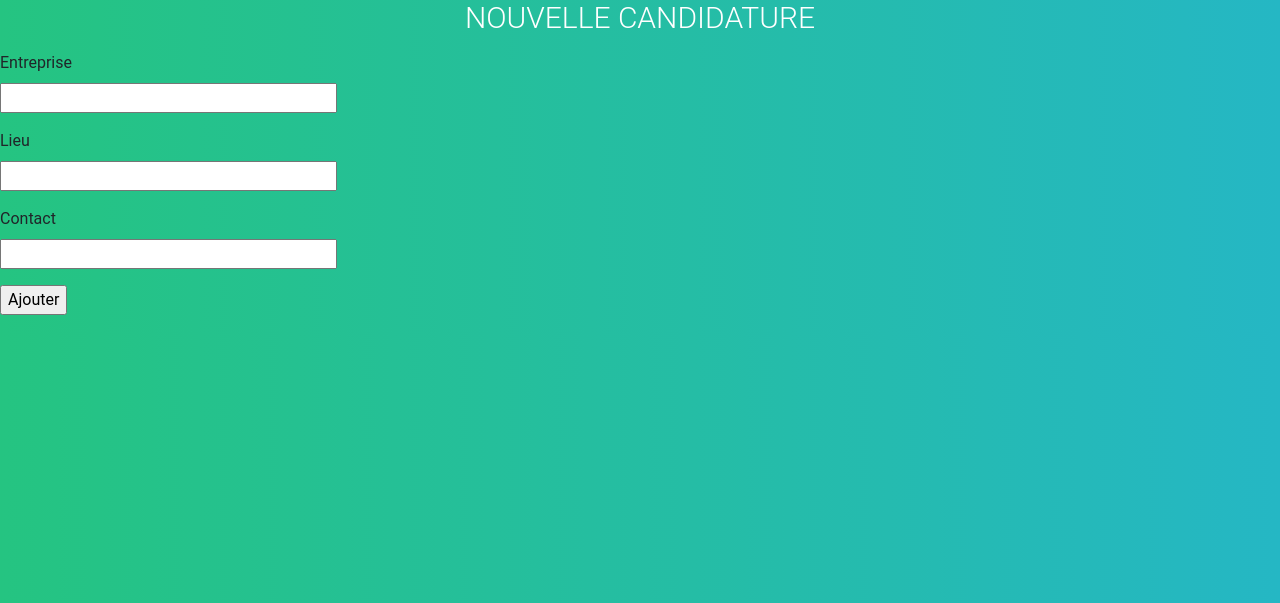
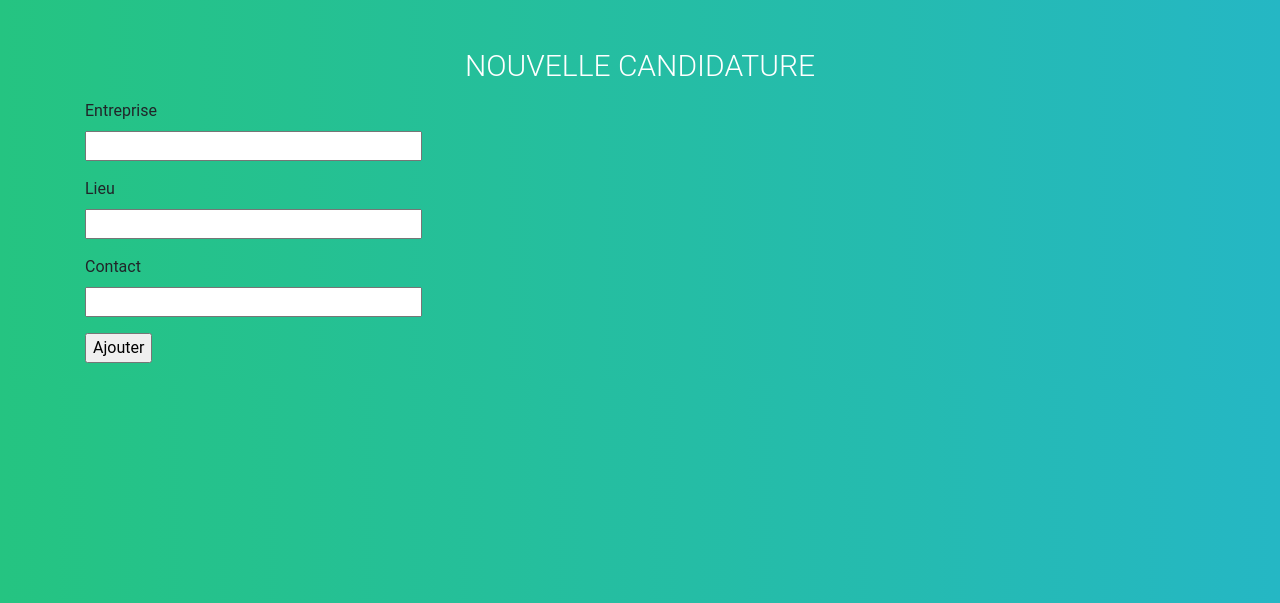
Before and after one commit to yayahamour/candi-app, a Flask app: page /candidature in a window 1280 px wide. Shown: the part 72-675 px from the top of the page. Run offline with Flask 2, Linux system fonts and the light colour scheme; some libraries are stand-ins or nearby versions.

Commit message:
html prettify

```diff
--- a/App/templates/add_candidacy.html
+++ b/App/templates/add_candidacy.html
@@ -3,9 +3,9 @@
     Ajout candidature
 {% endblock %}
 {% block content%}
-<body>
+<div class='container mt-5'>
     <h1>Nouvelle Candidature</h1>
-    <form method="post" novalidate>
+    <form method="post" class="form-register">
         {{ form.hidden_tag() }}
         <p>
             {{ form.name.label }}<br>
@@ -25,6 +25,5 @@
 
         <p>{{ form.submit() }}</p>
     </form>
+</div>
 {% endblock %}
-</body>
-</html>
--- a/App/templates/board.html
+++ b/App/templates/board.html
@@ -29,10 +29,12 @@
           {% if current_user.is_admin == False %}
           <td>
             <svg style="width:24px;height:24px" viewBox="0 0 24 24">
-                <path fill="currentColor" d="M20.71,7.04C21.1,6.65 21.1,6 20.71,5.63L18.37,3.29C18,2.9 17.35,2.9 16.96,3.29L15.12,5.12L18.87,8.87M3,17.25V21H6.75L17.81,9.93L14.06,6.18L3,17.25Z" />
+              <path fill="currentColor"
+                d="M20.71,7.04C21.1,6.65 21.1,6 20.71,5.63L18.37,3.29C18,2.9 17.35,2.9 16.96,3.29L15.12,5.12L18.87,8.87M3,17.25V21H6.75L17.81,9.93L14.06,6.18L3,17.25Z" />
             </svg>
             <svg style="width:24px;height:24px" viewBox="0 0 24 24">
-              <path fill="currentColor" d="M9,3V4H4V6H5V19A2,2 0 0,0 7,21H17A2,2 0 0,0 19,19V6H20V4H15V3H9M7,6H17V19H7V6M9,8V17H11V8H9M13,8V17H15V8H13Z" />
+              <path fill="currentColor"
+                d="M9,3V4H4V6H5V19A2,2 0 0,0 7,21H17A2,2 0 0,0 19,19V6H20V4H15V3H9M7,6H17V19H7V6M9,8V17H11V8H9M13,8V17H15V8H13Z" />
             </svg>
           </td>
           {% endif %}
```
Lines whose indentation alone changed are shown as unchanged.
